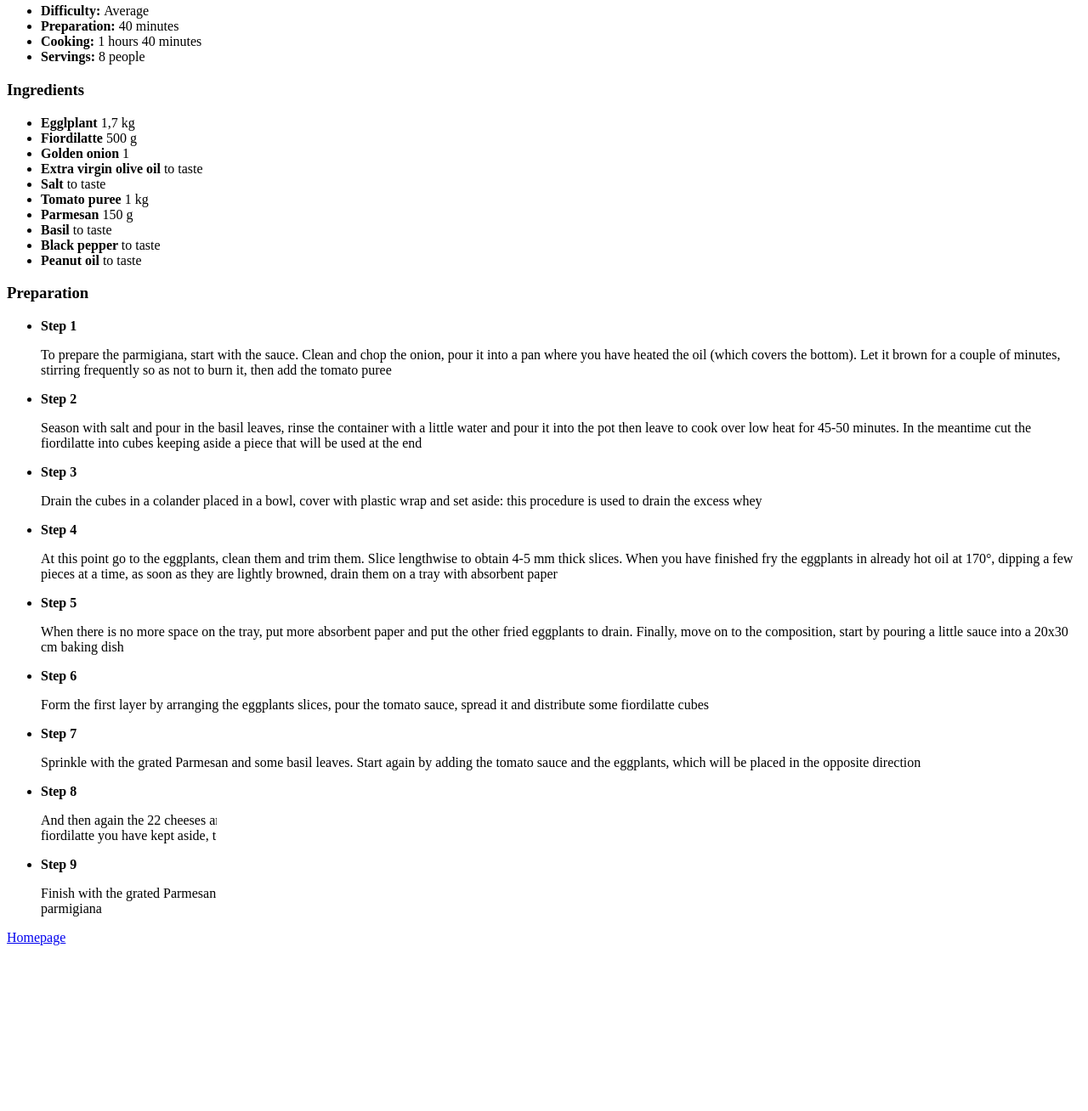
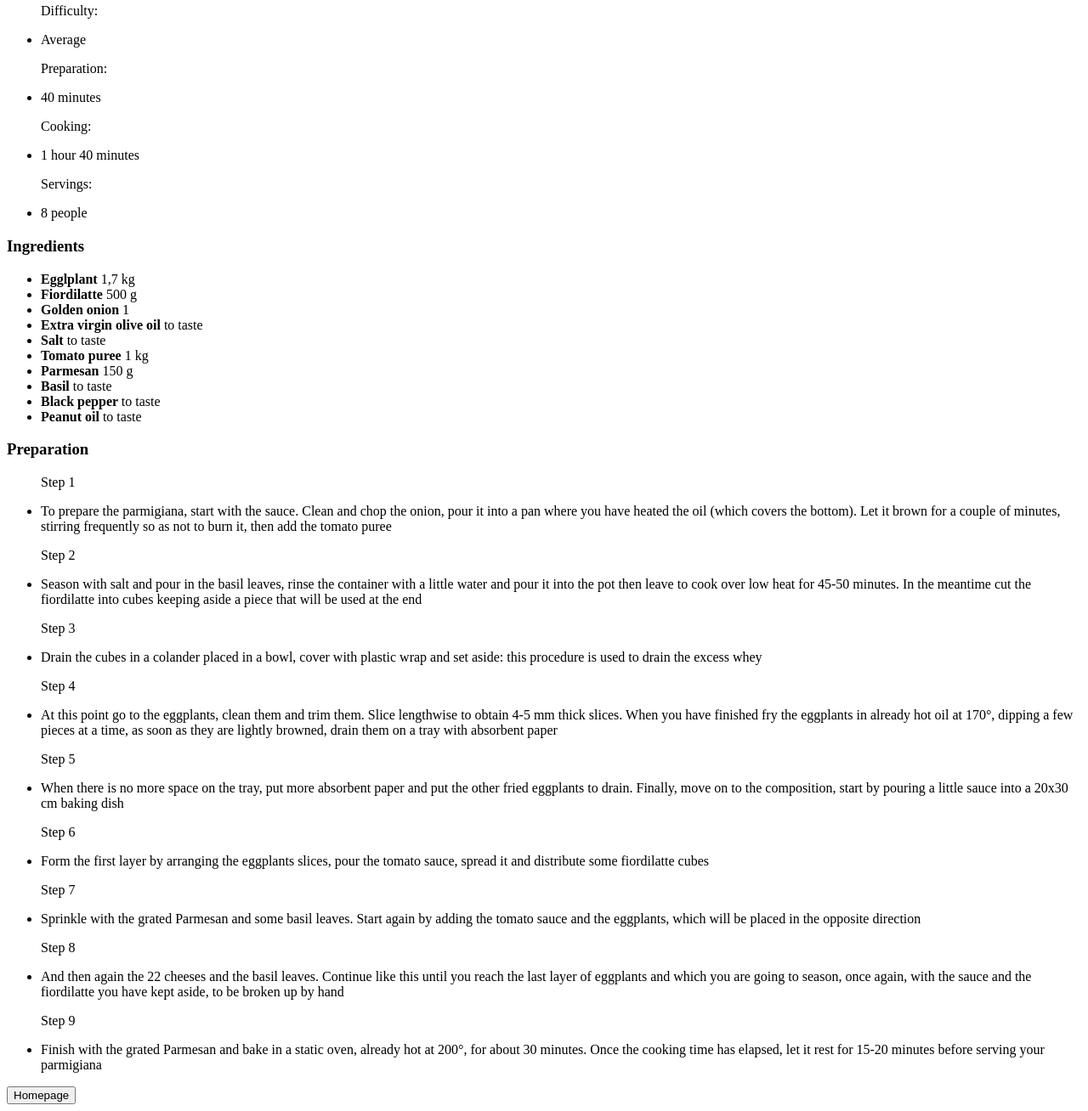
Before and after one commit to SteTisci/odin-recipes, a plain HTML site: page recipes/parmigiana.html in a window 1280 px wide. Shown: the part 322-1630 px from the top of the page at 85% size. Before the commit the page ends 1443 px from the top, so only its background shows below. Drawn offline with Linux system fonts and the light colour scheme.

Commit message:
add style

```diff
--- a/recipes/parmigiana.html
+++ b/recipes/parmigiana.html
@@ -4,21 +4,28 @@
     <head>
         <meta charset="UTF-8">
         <title>Parmigiana</title>
+        <link rel="stylesheet" href="recipes-style.css"/>
     </head>
 
     <body>
+
         <h1>Parmigiana</h1>
         <img src="../images/parmigiana.jpg" alt="a classic italian recipe called parmigiana">
         <h3>A sicilian recipe, It is the queen of unique dishes!</h3>
 
         <ul>
-        <li><strong>Difficulty: </strong> Average</li>
-        <li><strong>Preparation: </strong> 40 minutes</li>
-        <li><strong>Cooking: </strong> 1 hours 40 minutes</li>
-        <li><strong>Servings: </strong> 8 people</li>
+            <p>Difficulty: </p>
+            <li>Average</li>
+            <p>Preparation: </p>
+            <li>40 minutes</li>
+            <p>Cooking: </p>
+            <li>1 hour 40 minutes</li>
+            <p>Servings: </p>
+            <li>8 people</li>
         </ul>
 
         <h3>Ingredients</h3>
+
         <ul>
             <li><strong>Egglplant </strong> 1,7 kg</li>
             <li><strong>Fiordilatte </strong> 500 g</li>
@@ -32,37 +39,33 @@
             <li><strong>Peanut oil </strong> to taste</li>
         </ul>
 
+
         <h3>Preparation</h3>
+
         <ul>
-        <li><strong>Step 1</strong>
-            <p>To prepare the parmigiana, start with the sauce. Clean and chop the onion, pour it into a pan where you have heated the oil (which covers the bottom). Let it brown for a couple of minutes, stirring frequently so as not to burn it, then add the tomato puree</p>
-        </li>
-        <li><strong>Step 2</strong>
-            <p>Season with salt and pour in the basil leaves, rinse the container with a little water and pour it into the pot then leave to cook over low heat for 45-50 minutes. In the meantime cut the fiordilatte into cubes keeping aside a piece that will be used at the end</p>
-        </li>
-        <li><strong>Step 3</strong>
-            <p>Drain the cubes in a colander placed in a bowl, cover with plastic wrap and set aside: this procedure is used to drain the excess whey</p>
-        </li>
-        <li><strong>Step 4</strong>
-            <p>At this point go to the eggplants, clean them and trim them. Slice lengthwise to obtain 4-5 mm thick slices. When you have finished fry the eggplants in already hot oil at 170°, dipping a few pieces at a time, as soon as they are lightly browned, drain them on a tray with absorbent paper</p>
-        </li>
-        <li><strong>Step 5</strong>
-            <p>When there is no more space on the tray, put more absorbent paper and put the other fried eggplants to drain. Finally, move on to the composition, start by pouring a little sauce into a 20x30 cm baking dish</p>
-        </li>
-        <li><strong>Step 6</strong>
-            <p>Form the first layer by arranging the eggplants slices, pour the tomato sauce, spread it and distribute some fiordilatte cubes</p>
-        </li>
-        <li><strong>Step 7</strong>
-            <p>Sprinkle with the grated Parmesan and some basil leaves. Start again by adding the tomato sauce and the eggplants, which will be placed in the opposite direction</p>
-        </li>
-        <li><strong>Step 8</strong>
-            <p>And then again the 22 cheeses and the basil leaves. Continue like this until you reach the last layer of eggplants and which you are going to season, once again, with the sauce and the fiordilatte you have kept aside, to be broken up by hand</p>
-        </li>
-        <li><strong>Step 9</strong>
-            <p>Finish with the grated Parmesan and bake in a static oven, already hot at 200°, for about 30 minutes. Once the cooking time has elapsed, let it rest for 15-20 minutes before serving your parmigiana</p>
-        </li>
+            <p>Step 1</p>
+            <li>To prepare the parmigiana, start with the sauce. Clean and chop the onion, pour it into a pan where you have heated the oil (which covers the bottom). Let it brown for a couple of minutes, stirring frequently so as not to burn it, then add the tomato puree</li>
+            <p>Step 2</p>
+            <li>Season with salt and pour in the basil leaves, rinse the container with a little water and pour it into the pot then leave to cook over low heat for 45-50 minutes. In the meantime cut the fiordilatte into cubes keeping aside a piece that will be used at the end</li>
+            <p>Step 3</p>
+            <li>Drain the cubes in a colander placed in a bowl, cover with plastic wrap and set aside: this procedure is used to drain the excess whey</li>
+            <p>Step 4</p>
+            <li>At this point go to the eggplants, clean them and trim them. Slice lengthwise to obtain 4-5 mm thick slices. When you have finished fry the eggplants in already hot oil at 170°, dipping a few pieces at a time, as soon as they are lightly browned, drain them on a tray with absorbent paper</li>
+            <p>Step 5</p>
+            <li>When there is no more space on the tray, put more absorbent paper and put the other fried eggplants to drain. Finally, move on to the composition, start by pouring a little sauce into a 20x30 cm baking dish</li>
+            <p>Step 6</p>
+            <li>Form the first layer by arranging the eggplants slices, pour the tomato sauce, spread it and distribute some fiordilatte cubes</li>
+            <p>Step 7</p>
+            <li>Sprinkle with the grated Parmesan and some basil leaves. Start again by adding the tomato sauce and the eggplants, which will be placed in the opposite direction</li>
+            <p>Step 8</p>
+            <li>And then again the 22 cheeses and the basil leaves. Continue like this until you reach the last layer of eggplants and which you are going to season, once again, with the sauce and the fiordilatte you have kept aside, to be broken up by hand</li>
+            <p>Step 9</p>
+            <li>Finish with the grated Parmesan and bake in a static oven, already hot at 200°, for about 30 minutes. Once the cooking time has elapsed, let it rest for 15-20 minutes before serving your parmigiana</li>
         </ul>
 
-    <a href="../index.html">Homepage</a>
+
+        <a href="../index.html"><button>Homepage</button></a>
+
     </body>
+
 </html>
```
Lines whose indentation alone changed are shown as unchanged.
